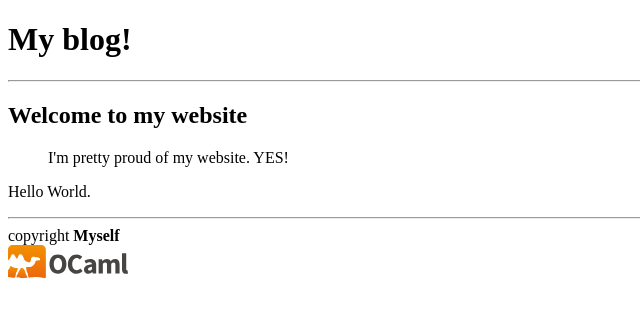
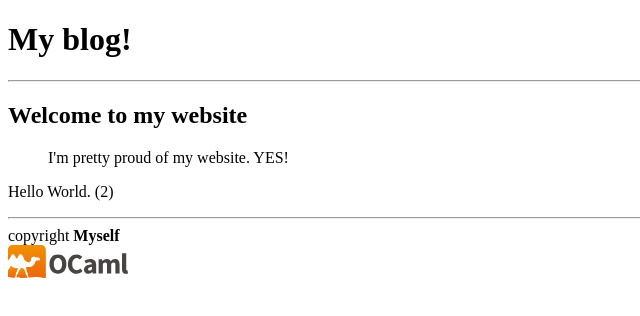
Before and after one commit to xvw/test-yocaml, a plain HTML site: page hello.html in a window 1280 px wide. Shown: the full height of the page, 0-640 px from the left. Drawn offline with Linux system fonts and the light colour scheme.

Commit message:
create file [hello.html]

```diff
--- a/hello.html
+++ b/hello.html
@@ -11,7 +11,7 @@
 <blockquote>
 <p>I'm pretty proud of my website. YES!</p>
 </blockquote>
-<p>Hello World.</p>
+<p>Hello World. (2)</p>
 
             </main>
         <hr>
```
